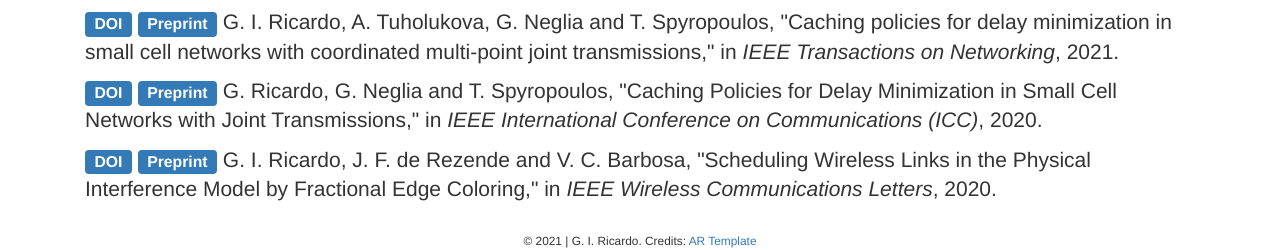
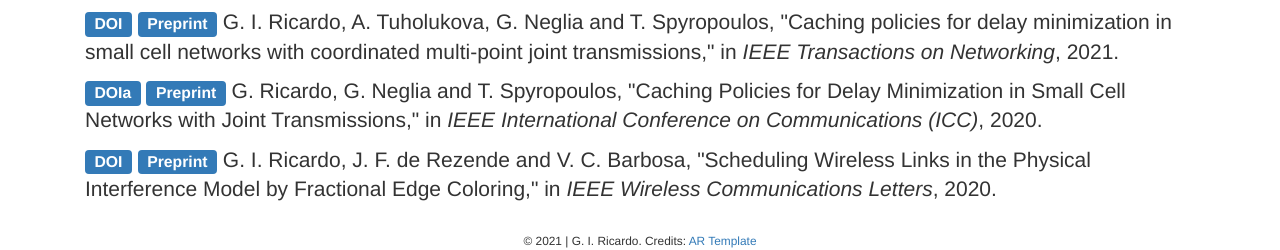
Before and after one commit to guilhermeiecker/webpage, a plain HTML site: page index.html in a window 1280 px wide. Shown: the part 756-1006 px from the top of the page. Drawn offline with Linux system fonts and the light colour scheme; some icons are missing.

Commit message:
fsadfsaf

```diff
--- a/index.html
+++ b/index.html
@@ -112,7 +112,7 @@
                         </div>
                         <div class="publication">
                             <p style="text-align: left;">
-                                <a href="https://doi.org/10.1109/ICC40277.2020.9149237" style="text-decoration:none;"><span class="label label-primary" >DOI</span></a>
+                                <a href="https://doi.org/10.1109/ICC40277.2020.9149237" style="text-decoration:none;"><span class="label label-primary" >DOIa</span></a>
                                 <a href="papers/icc2020.pdf" style="text-decoration:none;"><span class="label label-primary">Preprint</span></a>
                                 G. Ricardo, G. Neglia and T. Spyropoulos, <span class="paper-title">"Caching Policies for Delay Minimization in Small Cell Networks with Joint Transmissions,"</span> in <em>IEEE International Conference on Communications (ICC)</em>, 2020.
                             </p>
```
